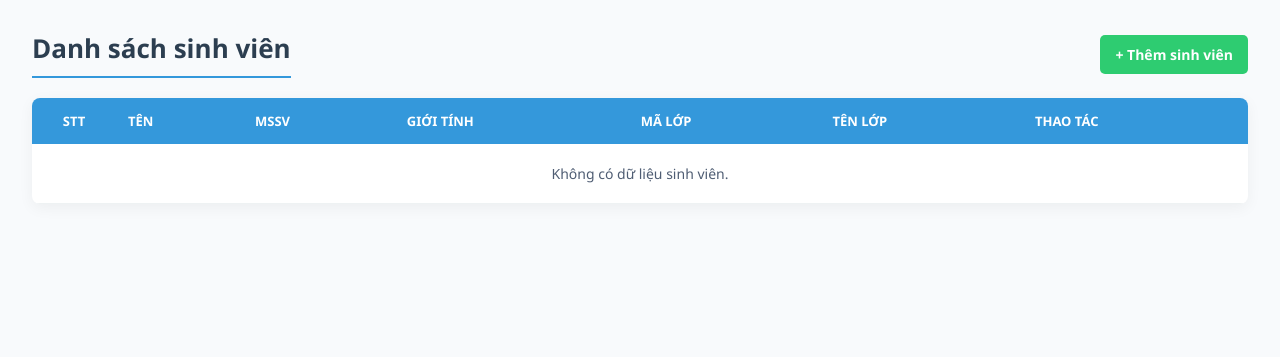
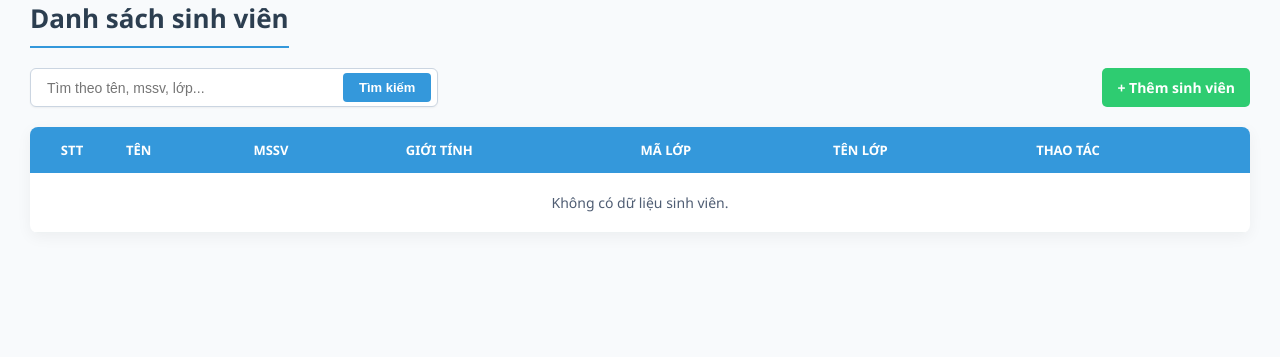
Before and after one commit to nguyenvannak111-hash/PMNM_68PM4_NguyenVanMinh_0018768, a PHP site: page / in a window 1280 px wide. Shown: the top 357 px of the page. Run offline with PHP 8.4, Linux system fonts and the light colour scheme.

Commit message:
feat<sinhvien>: search by 'mssv'+'hoten','lop'

```diff
--- a/app/views/sinhvien/index.php
+++ b/app/views/sinhvien/index.php
@@ -13,27 +13,62 @@
     }
 
     .content-container {
-        padding: 30px;
-        padding-bottom: 100px;
-        max-width: 95%;
-        margin: 0 auto;
+            padding: 0px 30px 100px 30px;
     }
 
-    .header-area {
+    .page-title {
+        color: #2c3e50;
+        margin: 0 0 20px 0;
+        font-size: 26px;
+        font-weight: 600;
+        border-bottom: 2px solid #3498db;
+        padding-bottom: 10px;
+        display: inline-block;
+    }
+
+    .toolbar-area {
         display: flex;
         justify-content: space-between;
         align-items: center;
         margin-bottom: 20px;
     }
 
-    h1 {
-        color: #2c3e50;
+    .search-form {
+        display: flex;
+        gap: 6px;
+        align-items: center;
+        background: #fff;
+        padding: 4px 6px;
+        border: 1px solid #cbd5e1;
+        border-radius: 6px;
+        box-shadow: 0 1px 2px rgba(0, 0, 0, 0.05);
         margin: 0;
-        font-size: 26px;
+           }
+
+    .search-input {
+        padding: 6px 10px;
+        border: none;
+        font-size: 14px;
+        color: #334155;
+        width: 280px;
+        outline: none;
+    }
+
+    .btn-search {
+        background-color: #3498db;
+        color: white;
+        border: none;
+        padding: 7px 16px;
+        border-radius: 4px;
         font-weight: 600;
-        border-bottom: 2px solid #3498db;
-        padding-bottom: 10px;
-        display: inline-block;
+       font-size: 13px;
+        cursor: pointer;
+        transition: background 0.2s;
+        white-space: nowrap;
+    }
+
+    .btn-search:hover {
+        background-color: #2980b9;
     }
 
     .btn-add {
@@ -131,8 +166,19 @@
 <body>
      <div class="content-container">
 
-        <div class="header-area">
-            <h1>Danh sách sinh viên</h1>
+        <div>
+            <h1 class="page-title">Danh sách sinh viên</h1>
+        </div>
+
+        <div class="toolbar-area">
+            <form action="/sinhvien/index" method="GET" class="search-form">
+                <input type="text" name="search" class="search-input" placeholder="Tìm theo tên, mssv, lớp..." value="<?php echo htmlspecialchars($search ?? ''); ?>">
+                <button type="submit" class="btn-search">Tìm kiếm</button>
+                <?php if(!empty($search)): ?>
+                    <a href="/sinhvien/index" style="color: #64748b; text-decoration: none; font-size: 13px; margin: 0 5px 0 5px; white-space: nowrap;">Xóa bộ lọc</a>
+                <?php endif; ?>
+            </form>
+
             <a href="/sinhvien/create" class="btn-add">+ Thêm sinh viên</a>
         </div>
 
@@ -186,10 +232,10 @@
         <div class="pagination">
             <?php
                 if (isset($totalPage) && $totalPage > 1) {
-                    $pageSize = 5;
+                    $searchQuery = !empty($search) ? "?search=" . urlencode($search) : "";
                     for ($i = 1; $i <= $totalPage; $i++) {
                         $offset = ($i - 1) * $pageSize;
-                        echo "<a href='/sinhvien/index/$pageSize/$offset'>$i</a>";
+                        echo "<a href='/sinhvien/index/$pageSize/$offset$searchQuery'>$i</a>";
                     }
                 }
             ?>
```
Also changed, not shown: app/controllers/Sinhvien.php (+13 -2 lines), app/core/App.php (+8 -4 lines), app/models/sinhvienModel.php (+21 -5 lines), public/.htaccess.
